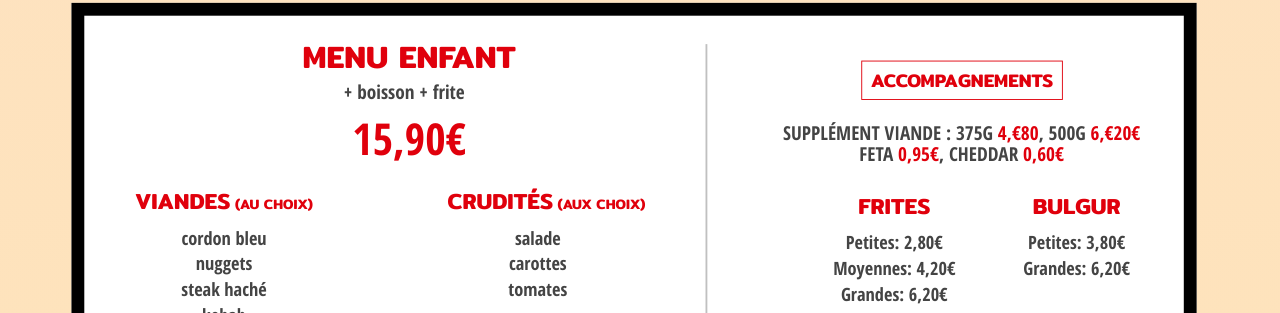
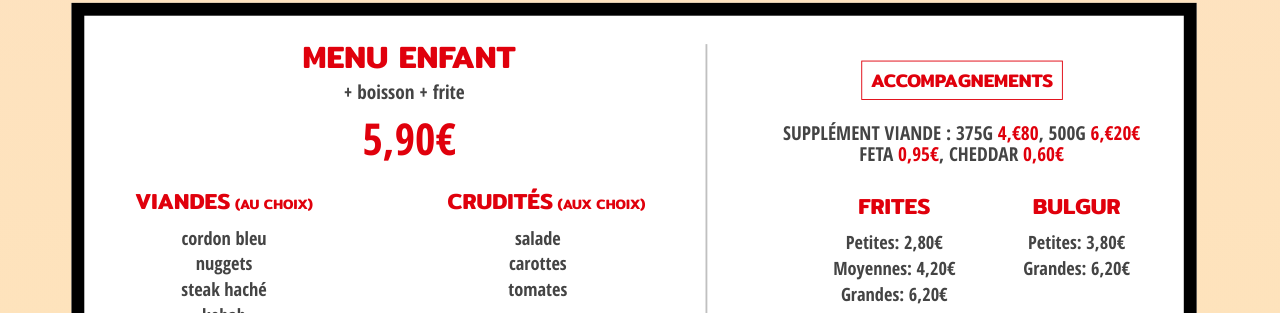
Before and after one commit to lexoyo/excellence-kebab, a Jekyll site: the page built from menus.md, in a window 1280 px wide and 900 px high, scrolled down 3959 px. Shown: the part 152-465 px from the top of the window. Built offline with Jekyll 4.4.1, drawn with Linux system fonts in a browser that asks for light colours.

Commit message:
Create _config.yml

```diff
--- a/_config.yml
+++ b/_config.yml
@@ -10,4 +10,4 @@ Tacos 3: '13,20€'
 Excellence Kebab: '11,20€'
 Excellence Durum x2: '13,20€'
 Soupe de lentille: '4,60€'
-Menu enfant: '15,90€'
+Menu enfant: '5,90€'
```
